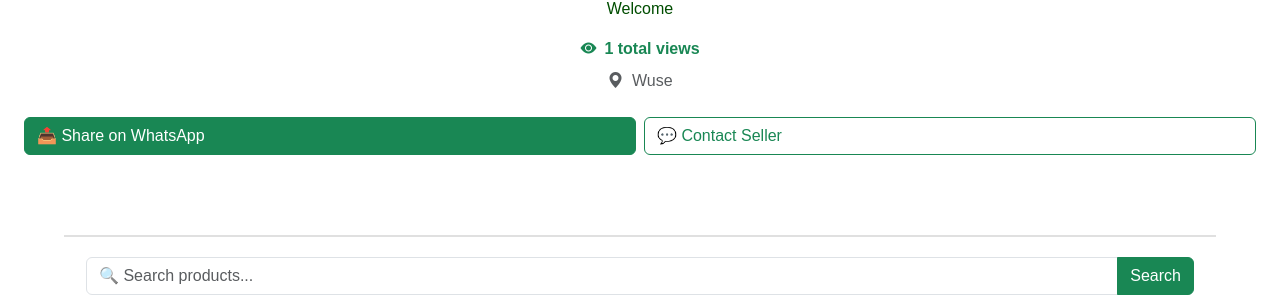
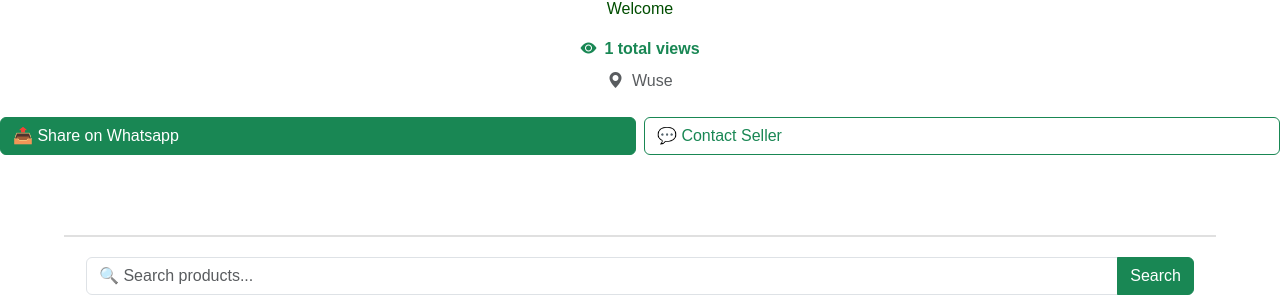
Before and after one commit to Improvisionwebber/waapfolio-01, a Django app: page /store/emmy/ in a window 1280 px wide. Shown: the part 320-627 px from the top of the page. Run offline with Django 5.2, Linux system fonts and the light colour scheme; data comes from the database, SQL or seed files in the repository; data that the repository does not hold is empty; some libraries are stand-ins or nearby versions.

Commit message:
Updated settings for Railway

```diff
--- a/templates/store/view_store.html
+++ b/templates/store/view_store.html
@@ -403,12 +403,12 @@ body.dark .add-card a {
 </div>
 {% endif %}
 
-<div class="action-buttons mt-3 row g-2 px-4">
+<div class="action-buttons mt-3 row g-2 ">
   <div class="col-6">
     <a href="https://wa.me/?text=Check%20out%20my%20store%20on%20Waapfolio:%20{{ full_url }}"
       rel="noopener noreferrer"
       class="btn btn-success w-100">
-      📤 Share on WhatsApp
+      📤 Share on Whatsapp
     </a>
   </div>
   <div class="col-6">
```
